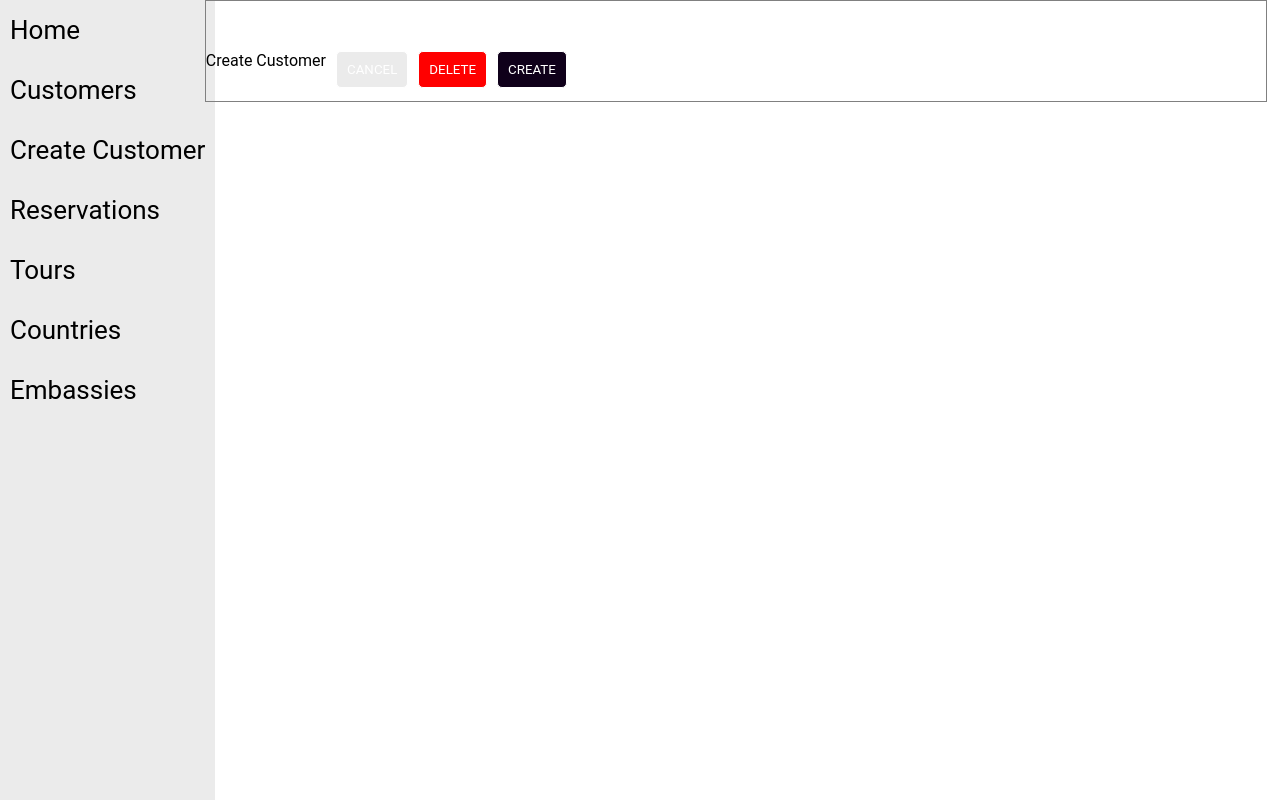
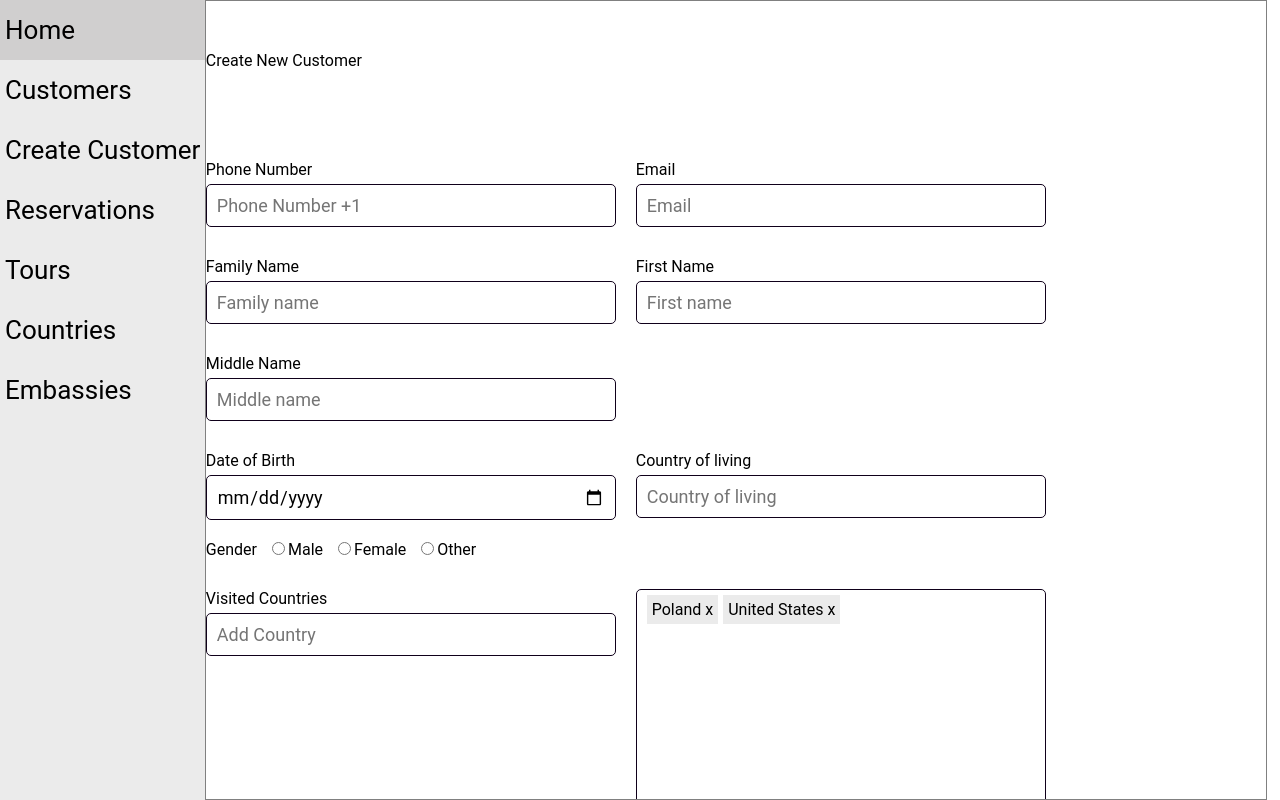
Before and after one commit to roman-fyl/Create-Portal-App, a React (Create React App) app in the folder my-app/: page /create-customer in a window 1280 px wide. Built offline with nearby package versions, Linux system fonts and the light colour scheme.

Commit message:
added customer profile

```diff
--- a/my-app/src/App.scss
+++ b/my-app/src/App.scss
@@ -8,8 +8,9 @@
 }
 .main {
   width: 83vw;
+  height: 100%;
   padding: 50px 0px;
-  position: relative;
+  position: absolute;
   left: 16vw;
   right: 0;
   overflow-x: hidden;
@@ -32,12 +33,13 @@
     gap: 5px;
   }
 }
-input.search__field {
+input.search__field,
+input.add__field,
+textarea {
   padding: 10px;
   width: 100%;
   border: 1px solid $black;
   border-radius: 5px;
-  font-size: 1rem;
   font: $font-small;
   transition: all $transition;
   &:hover {
@@ -100,3 +102,6 @@ input[type="button"] {
     }
   }
 }
+form {
+  padding: 50px 0;
+}
--- a/my-app/src/components/Customers/CreateCustomer/CreateCustomer.js
+++ b/my-app/src/components/Customers/CreateCustomer/CreateCustomer.js
@@ -1,17 +1,116 @@
-import React, { useState, useEffect } from 'react';
+import React, { useState, useEffect } from "react";
 
 import "./CreateCustomer.scss"
 
 const CreateCustomer = () => {
   return (
-    <div className='main'>
-      <div className='container__header__create-customer'>
-        <h2>Create Customer</h2>
+    <div className="main">
+      <div className="container__header__create-customer">
+        <h2>Create New Customer</h2>
+      <form action="/submit">
+      <div className="block__elements">
+        <div className="block__element"><label for="customer_PhoneNumber">Phone Number</label>
+        <input type="phone" className="add__field" tabindex="1" name="customer_PhoneNumber" placeholder="Phone Number +1" minlength="12" maxlength="15" required></input>
+        </div>
+        <div className="block__element"><label for="customer_email">Email</label>
+        <input type="email" className="add__field" tabindex="2" name="customer_email" placeholder="Email" minlength="6" maxlength="40" required></input>
+        </div>
+      </div>
+      <div className="block__elements">
+        <div className="block__element"><label for="familyName">Family Name</label>
+        <input type="text" className="add__field" tabindex="3" name="familytName" placeholder="Family name" minlength="3" maxlength="15" required></input>
+        </div>
+        <div className="block__element"><label for="firstName">First Name</label>
+        <input type="text" className="add__field" tabindex="4" name="firstName" placeholder="First name" minlength="3" maxlength="15" required></input>
+        </div>
+        <div className="block__element"><label for="middleName">Middle Name</label>
+        <input type="text" className="add__field" tabindex="5" name="middleName" placeholder="Middle name" minlength="3" maxlength="15"></input>
+        </div>
 
-        <div>
+      </div>
+      <div className="block__elements">
+      <div className="block__element"><label for="customer_mainDateOfBirth">Date of Birth</label>
+        <input type="date" className="add__field" tabindex="6" name="customer_mainDateOfBirth" required></input>
+        </div>
+        <div className="block__element"><label for="customer_countryOfLiving">Country of living</label>
+        <input type="text" className="add__field" tabindex="7" name="customer_countryOfLiving" placeholder="Country of living" minlength="3" maxlength="15" required></input>
+        </div>
+      </div>
+      <div className="customer__gender">
+          <legend>Gender</legend>
+          <div className="customer__options">
+            <div className="customer__option">
+                  <input type="radio" tabindex="8" name="gender" value="Male" id="male"></input>
+                  <label for="male">Male</label>
+              </div>
+              <div className="customer__option">
+                  <input type="radio" tabindex="9" name="gender" value="Female" id="female"></input>
+                  <label for="female">Female</label>
+              </div>
+              <div className="customer__option">
+                  <input type="radio" tabindex="10" name="gender" value="other" id="other"></input>
+                  <label for="other">Other</label>
+              </div>
+          </div>
+      </div>
+      <div className="block__elements">
+        <div className="block__element"><label for="customer_visitedCountries">Visited Countries</label>
+        <input type="text" className="add__field" tabindex="11" name="customer_visitedCountries" placeholder="Add Country" minlength="3" maxlength="15" required></input>
+        </div>
+        <div className="block__element">
+          <div className="customer__tags"><span>Poland</span><span>United States</span></div>
+        </div>
+      </div>
+      <div className="block__elements">
+        <div className="block__element"><label for="customer_preferencesToVisit">Preferences to visit</label>
+        <input type="text" className="add__field" tabindex="12" name="customer_preferencesToVisit" placeholder="Add Country" minlength="3" maxlength="15" required></input>
+        </div>
+        <div className="block__element">
+          <div className="customer__tags"><span>Canada</span><span>Mexico</span></div>
+        </div>
+      </div>
+      <div className="block__elements">
+        <div className="block__element"><label for="customer_Hobbies">Hobbies</label>
+        <input type="text" className="add__field" tabindex="13" name="customer_Hobbies" placeholder=" Add Hobby" minlength="3" maxlength="15" required></input>
+        </div>
+        <div className="block__element">
+          <div className="customer__tags"><span>Hiking</span></div>
+        </div>
+      </div>
+      <div className="block__elements">
+        <div className="block__element"><label for="customer_Interests">Interests</label>
+        <input type="text" className="add__field" tabindex="14" name="customer_Interests" placeholder="Add interest" minlength="3" maxlength="15" required></input>
+        </div>
+        <div className="block__element">
+          <div className="customer__tags"><span>Read Books</span></div>
+        </div>
+      </div>
+      <div className="block__elements">
+        <div className="block__element block__element__comments"><label for="customer_comments">Comments</label>
+        <textarea className="add__field customer__comments" tabindex="15" name="customer_comments" placeholder="..." minlength="4" required></textarea>
+        </div>
+      </div>
+      <div className="block__elements">
+    <div className="block__element block__element__channel">
+      <label for="how-did-you-hear-us">How did you hear about us?</label>
+      <select name="how-did-you-hear-us" tabindex="16" id="how-did-you-hear-us">
+          <option value="social-media">Social Media</option>
+          <option value="google-search">Google Search</option>
+          <option value="friend-relative">Friend/Relative</option>
+          <option value="exististing-customer">Existing Customer</option>
+          <option value="employee">Employee</option>
+          <option value="other">Other</option>
+      </select>
+      <input type="text" className="add__field" tabindex="17" name="customer_PhoneNumber" placeholder="Be specific" minlength="3" maxlength="15" required></input>
+  </div>
+</div>
+      <div className="customer__buttons">
           <input type="button" className="button__cancel" value="Cancel"></input>
           <input type="button" className="button__delete" value="Delete"></input>
-          <input type="button" className="button__create" value="Create"></input></div>
+          <input type="button" className="button__create" value="Create"></input>
+        </div>
+      </form>
+
       </div>
 
     </div>
--- a/my-app/src/components/Customers/CreateCustomer/CreateCustomer.scss
+++ b/my-app/src/components/Customers/CreateCustomer/CreateCustomer.scss
@@ -4,6 +4,88 @@
   &__create-customer {
     position: absolute;
     display: flex;
-
+    flex-direction: column;
+    gap: 20px;
   }
 }
+.block {
+  &__elements {
+    display: flex;
+    flex-direction: row;
+    justify-content: flex-start;
+    flex-wrap: wrap;
+    column-gap: 10px;
+    @media (min-width: $mobile) and (max-width: $desktop - 0.1px) {
+      flex-direction: column;
+    }
+  }
+  &__element {
+    display: flex;
+    flex-direction: column;
+    padding: 20px 10px 10px 0;
+    gap: 5px;
+    min-width: 49%;
+    &__comments {
+      width: 100%;
+    }
+    &__channel {
+      display: flex;
+      flex-direction: row;
+      width: 100%;
+      @media (min-width: $mobile) and (max-width: $tablet - 0.1px) {
+        flex-direction: column;
+      }
+
+    }
+  }
+}
+.customer {
+  &__tags {
+    min-width: 300px;
+    min-height: 300px;
+    border: 1px solid $black;
+    border-radius: 5px;
+    padding: 10px;
+    span {
+      background-color:$gray;
+      padding: 5px;
+      margin-right: 5px;
+      position: relative;
+      &::after {
+        content: " x";
+      }
+    }
+  }
+  &__gender {
+    display: flex;
+    flex-direction: row;
+    margin: 10px 10px 10px 0;
+    gap: 15px;
+  }
+  &__options {
+    display: flex;
+    flex-direction: row;
+  }
+  &__option {
+    margin-right: 15px;
+    label {
+      margin-left: 3px;
+    }
+  }
+  &__comments {
+    min-height: 150px;
+  }
+  &__buttons {
+    margin-top: 150px;
+    display: flex;
+    flex-direction: row;
+    justify-content: right;
+    @media (min-width: $mobile) and (max-width: $desktop - 0.1px) {
+      justify-content: space-between;
+    }
+  }
+}
+select {
+  font: $font-small;
+  border: 1px solid $gray;
+}
--- a/my-app/src/components/Customers/Customers.js
+++ b/my-app/src/components/Customers/Customers.js
@@ -1,27 +1,18 @@
 import React, { useState, useEffect } from 'react';
-import CreateCustomer from './CreateCustomer/CreateCustomer';
 
 import "./Customers.scss"
 
 const Customers = () => {
 
-  const [iscreateCustomer, setCreateCustomer] = useState(false)
-  const createCustomer = () => {
-    setCreateCustomer(true)
-  }
  return (
     <div className='main'>
-      {iscreateCustomer && <CreateCustomer />}
-      {!iscreateCustomer && (      <div className='container__header'>
+     <div className='container__header'>
     <h2>Customers(1)</h2>
     <div className='search__container'><span>Filter: Family | Country | Phone</span>
         <input type="text" className="search__field" tabindex="1" name="search" placeholder="Search by" minlength="3" maxlength="20" required></input>
     </div>
-    <div>
-        <input type="button" className="button__create" value="Create" onClick={createCustomer}></input>
-        </div>
-    </div>)}
-    {!iscreateCustomer && (<ul className="customers__list">
+    </div>
+  <ul className="customers__list">
     <li className="customer__header">
         <span className="surname">Last Name</span>
         <span className="name">First Name</span>
@@ -43,7 +34,7 @@ const Customers = () => {
         <span className="total-tours">Total trips</span>
         <span className="date">Date adding</span>
       </li>
-    </ul>)}
+    </ul>
 
 </div>
  )
--- a/my-app/src/components/Customers/Customers.scss
+++ b/my-app/src/components/Customers/Customers.scss
@@ -18,7 +18,7 @@
     display: flex;
     flex-direction: row;
     justify-content: space-between;
-    padding:10px;
+    padding:10px 10px 10px 0;
     cursor:$cursor;
    transition: background-color $transition;
     &:hover {
--- a/my-app/src/components/Navigation/Navigation.scss
+++ b/my-app/src/components/Navigation/Navigation.scss
@@ -22,8 +22,7 @@
 
     .nav-item {
       font: $font-medium;
-      margin: 5px 0;
-      padding: 10px;
+      padding: 15px 5px;
       transition: background-color $transition;
       cursor: $cursor;
 
```
